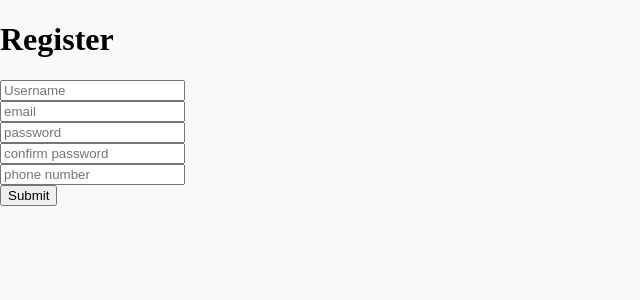
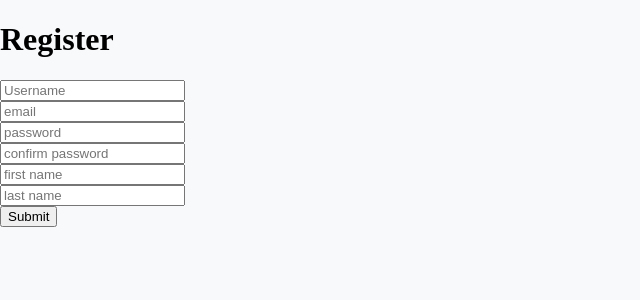
Before and after one commit to Newcastle-University-CSC2033-Group04/FDM, a Flask app: page /register in a window 1280 px wide. Shown: the part 63-363 px from the top of the page, without its empty margins (0-640 px from the left). Run offline with Flask 2, Linux system fonts and the light colour scheme.

Commit message:
updated register forms as well as the template

```diff
--- a/Templates/register.html
+++ b/Templates/register.html
@@ -6,7 +6,7 @@
     <div class="column is-5 is-offset-4">
         <h1 class="title">Register</h1>
         <div class="box">
-            <form method="POST">
+            <div method="POST">
                 <div class="field">
                     {{ form.csrf_token() }}
                     <div class="control">
@@ -15,7 +15,7 @@
                 </div>
                 <div class="field">
                     <div class="control">
-                        {{ form.password(class="input", placeholder="email") }}
+                        {{ form.email(class="input", placeholder="email") }}
                     </div>
                 </div>
                  <div class="field">
@@ -25,15 +25,18 @@
                 </div>
                  <div class="field">
                     <div class="control">
-                        {{ form.password(class="input", placeholder="confirm password") }}
+                        {{ form.confirm_password(class="input", placeholder="confirm password") }}
                     </div>
                 </div>
                  <div class="field">
                     <div class="control">
-                        {{ form.password(class="input", placeholder="phone number") }}
+                        {{ form.firstname(class="input", placeholder="first name") }}
                     </div>
                 </div>
-                <div>
+                    <div class="control">
+                        {{ form.lastname(class="input", placeholder="last name") }}
+                    </div>
+            </div>
                     {{ form.submit(class="button is-info is-centered") }}
                 </div>
             </form>
--- a/user/forms.py
+++ b/user/forms.py
@@ -13,6 +13,10 @@ class LoginForm(FlaskForm):
 
 
 class RegisterForm(FlaskForm):
+    email = StringField()
     username = StringField()
     password = PasswordField()
+    confirm_password = PasswordField()
+    firstname = StringField()
+    lastname = StringField()
     submit = SubmitField()
```
